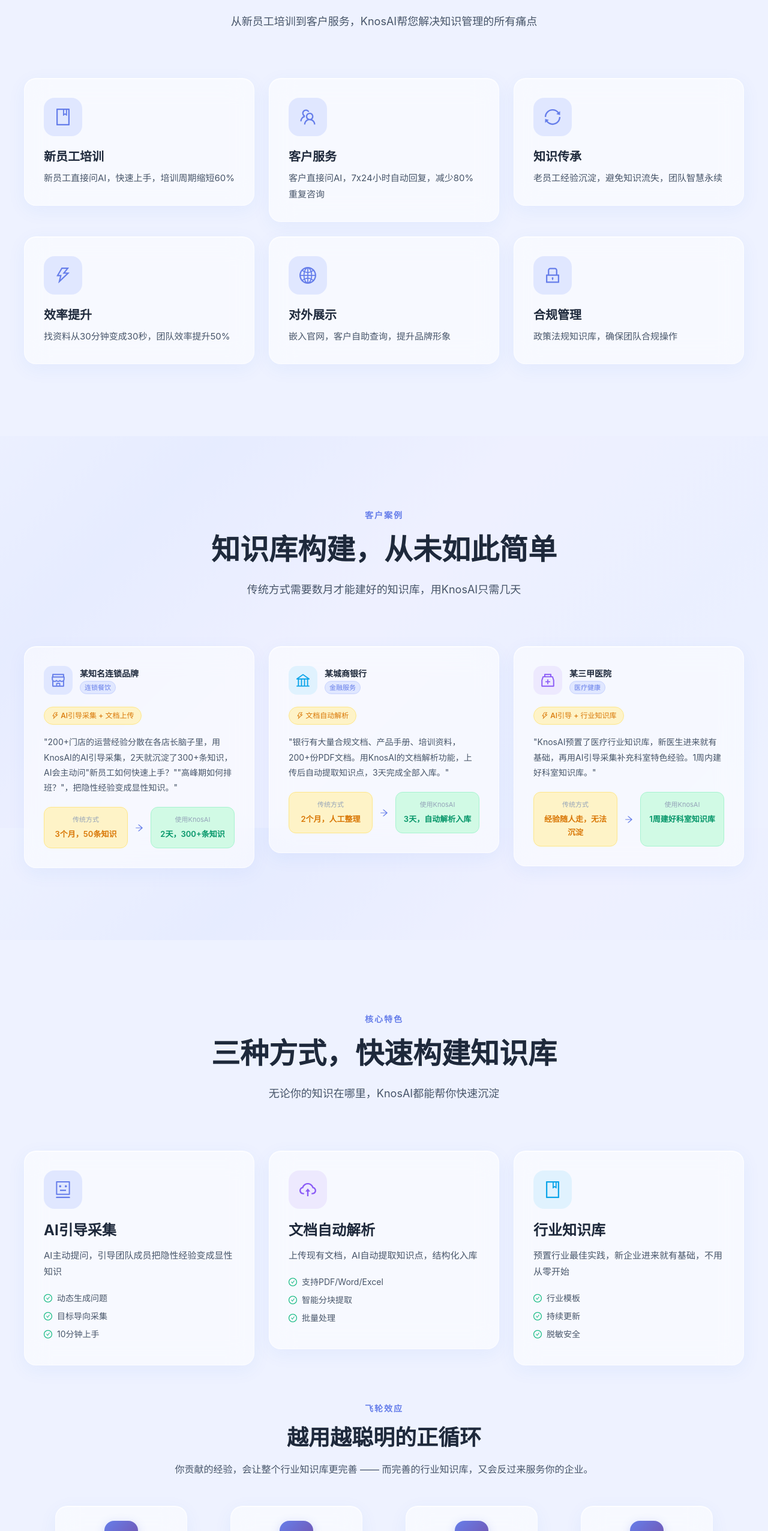
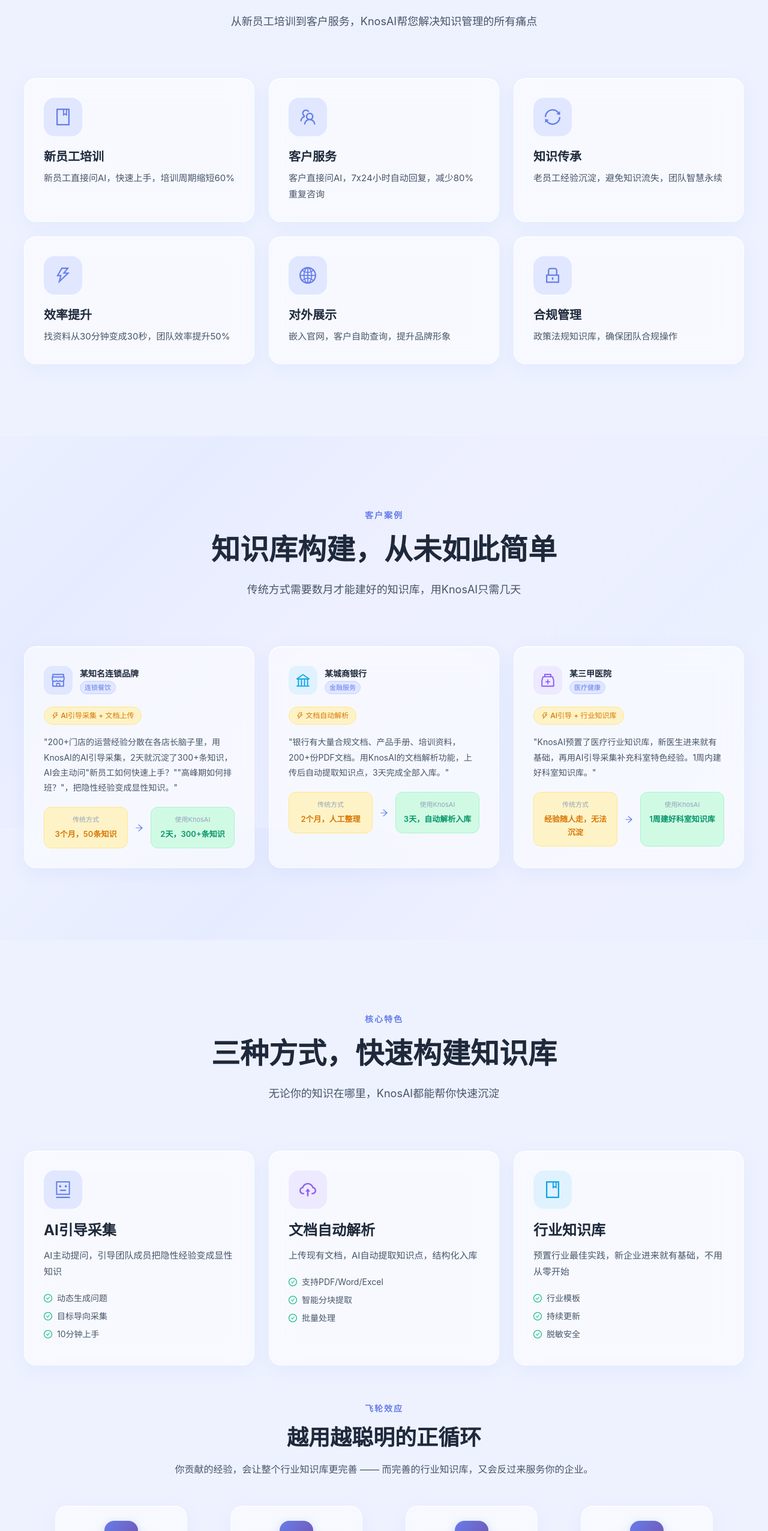
Before and after one commit to yhq927/knos, a React (Vite) app: page / in a window 1280 px wide. Shown: the part 1020-3572 px from the top of the page at 60% size. Built offline with nearby package versions, Linux system fonts and the light colour scheme.

Commit message:
fix: equal height cards in all Home page sections using flex layout

```diff
--- a/src/pages/Home/index.tsx
+++ b/src/pages/Home/index.tsx
@@ -357,17 +357,18 @@ const Home: React.FC = () => {
             <motion.div variants={stagger} initial="hidden" whileInView="visible" viewport={{ once: true }}>
               <Row gutter={[24, 24]}>
                 {useCases.map((item, index) => (
-                  <Col xs={24} sm={12} lg={8} key={index}>
-                    <motion.div variants={fadeUp} custom={index}>
+                  <Col xs={24} sm={12} lg={8} key={index} style={{ display: 'flex' }}>
+                    <motion.div variants={fadeUp} custom={index} style={{ flex: 1, display: 'flex' }}>
                       <motion.div
                         whileHover={{ y: -6, boxShadow: '0 16px 32px -8px rgba(102,126,234,0.12)' }}
                         transition={{ type: 'spring', stiffness: 300, damping: 25 }}
+                        style={{ flex: 1, display: 'flex' }}
                       >
                         <Card style={{
                           background: 'rgba(255,255,255,0.7)', backdropFilter: 'blur(12px)',
                           border: '1px solid rgba(229,231,235,0.5)', borderRadius: 20,
-                          height: '100%', boxShadow: 'var(--shadow-sm)',
-                        }} styles={{ body: { padding: 32 } }}>
+                          flex: 1, boxShadow: 'var(--shadow-sm)',
+                        }} styles={{ body: { padding: 32, display: 'flex', flexDirection: 'column', flex: 1 } }}>
                           <motion.div
                             style={{
                               width: 64, height: 64, borderRadius: 18, background: '#E0E7FF',
@@ -406,14 +407,14 @@ const Home: React.FC = () => {
             <motion.div variants={stagger} initial="hidden" whileInView="visible" viewport={{ once: true }}>
               <Row gutter={[24, 24]}>
                 {userStories.map((story, index) => (
-                  <Col xs={24} lg={8} key={index}>
-                    <motion.div variants={fadeUp} custom={index}>
-                      <motion.div whileHover={{ y: -6 }} transition={{ type: 'spring', stiffness: 300, damping: 25 }}>
+                  <Col xs={24} lg={8} key={index} style={{ display: 'flex' }}>
+                    <motion.div variants={fadeUp} custom={index} style={{ flex: 1, display: 'flex' }}>
+                      <motion.div whileHover={{ y: -6 }} transition={{ type: 'spring', stiffness: 300, damping: 25 }} style={{ flex: 1, display: 'flex' }}>
                         <Card style={{
                           background: 'rgba(255,255,255,0.7)', backdropFilter: 'blur(12px)',
                           border: '1px solid rgba(229,231,235,0.5)', borderRadius: 20,
-                          height: '100%', boxShadow: 'var(--shadow-sm)',
-                        }} styles={{ body: { padding: 32 } }}>
+                          flex: 1, boxShadow: 'var(--shadow-sm)',
+                        }} styles={{ body: { padding: 32, display: 'flex', flexDirection: 'column', flex: 1 } }}>
                           <div style={{ display: 'flex', alignItems: 'center', gap: 12, marginBottom: 20 }}>
                             <div style={{
                               width: 48, height: 48, borderRadius: 14, background: story.bg,
@@ -476,17 +477,18 @@ const Home: React.FC = () => {
                   { icon: <CloudUploadOutlined />, title: '文档自动解析', desc: '上传现有文档，AI自动提取知识点，结构化入库', features: ['支持PDF/Word/Excel', '智能分块提取', '批量处理'], color: '#8B5CF6', bg: '#EDE9FE' },
                   { icon: <BookOutlined />, title: '行业知识库', desc: '预置行业最佳实践，新企业进来就有基础，不用从零开始', features: ['行业模板', '持续更新', '脱敏安全'], color: '#0EA5E9', bg: '#E0F2FE' },
                 ].map((item, index) => (
-                  <Col xs={24} lg={8} key={index}>
-                    <motion.div variants={fadeUp} custom={index}>
+                  <Col xs={24} lg={8} key={index} style={{ display: 'flex' }}>
+                    <motion.div variants={fadeUp} custom={index} style={{ flex: 1, display: 'flex' }}>
                       <motion.div
                         whileHover={{ y: -6, boxShadow: '0 16px 32px -8px rgba(102,126,234,0.12)' }}
                         transition={{ type: 'spring', stiffness: 300, damping: 25 }}
+                        style={{ flex: 1, display: 'flex' }}
                       >
                         <Card style={{
                           background: 'rgba(255,255,255,0.7)', backdropFilter: 'blur(12px)',
                           border: '1px solid rgba(229,231,235,0.5)', borderRadius: 20,
-                          height: '100%', boxShadow: 'var(--shadow-sm)',
-                        }} styles={{ body: { padding: 32 } }}>
+                          flex: 1, boxShadow: 'var(--shadow-sm)',
+                        }} styles={{ body: { padding: 32, display: 'flex', flexDirection: 'column', flex: 1 } }}>
                           <motion.div
                             style={{
                               width: 64, height: 64, borderRadius: 18, background: item.bg,
@@ -605,19 +607,20 @@ const Home: React.FC = () => {
             <motion.div variants={stagger} initial="hidden" whileInView="visible" viewport={{ once: true }}>
               <Row gutter={[24, 24]} justify="center">
                 {pricingPlans.map((plan, index) => (
-                  <Col xs={24} sm={12} lg={8} key={index}>
-                    <motion.div variants={fadeUp} custom={index}>
+                  <Col xs={24} sm={12} lg={8} key={index} style={{ display: 'flex' }}>
+                    <motion.div variants={fadeUp} custom={index} style={{ flex: 1, display: 'flex' }}>
                       <motion.div
                         whileHover={{ y: -8, boxShadow: plan.popular ? '0 20px 40px -8px rgba(102,126,234,0.25)' : '0 12px 28px -4px rgba(0,0,0,0.08)' }}
                         transition={{ type: 'spring', stiffness: 300, damping: 25 }}
+                        style={{ flex: 1, display: 'flex' }}
                       >
                         <Card style={{
                           background: plan.popular ? 'rgba(255,255,255,0.9)' : 'rgba(255,255,255,0.7)',
                           backdropFilter: 'blur(12px)',
                           border: plan.popular ? '2px solid var(--primary)' : '1px solid rgba(229,231,235,0.5)',
-                          borderRadius: 20, height: '100%', position: 'relative',
+                          borderRadius: 20, flex: 1, position: 'relative',
                           boxShadow: plan.popular ? '0 12px 32px rgba(102,126,234,0.15)' : 'var(--shadow-sm)',
-                        }} styles={{ body: { padding: 32 } }}>
+                        }} styles={{ body: { padding: 32, display: 'flex', flexDirection: 'column', flex: 1 } }}>
                           {plan.popular && (
                             <motion.div
                               style={{
```
